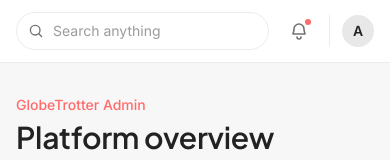
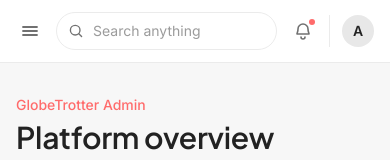
Before and after one commit to RajRathore1/odoo-ldce-hackathon-26, a Next.js app in the folder Admin_Panel/: page / in a window 390 px wide. Shown: the top 160 px of the page. Built offline with nearby package versions, Linux system fonts and the light colour scheme.

Commit message:
fix: add mobile nav drawer to admin panel so sections stay reachable below lg breakpoint

```diff
--- a/Admin_Panel/src/components/admin-shell.tsx
+++ b/Admin_Panel/src/components/admin-shell.tsx
@@ -1,5 +1,6 @@
 "use client";
 
+import { useState } from "react";
 import {
   ActivityIcon,
   BellIcon,
@@ -29,6 +30,26 @@ function GlobeMark() {
   );
 }
 
+function MenuIcon({ open }: { open: boolean }) {
+  return (
+    <svg
+      viewBox="0 0 20 20"
+      fill="none"
+      stroke="currentColor"
+      strokeWidth="1.8"
+      strokeLinecap="round"
+      className="size-5"
+      aria-hidden
+    >
+      {open ? (
+        <path d="m5 5 10 10M15 5 5 15" />
+      ) : (
+        <path d="M3 6h14M3 10h14M3 14h14" />
+      )}
+    </svg>
+  );
+}
+
 const navItems = [
   { id: "overview", label: "Overview", icon: DashboardIcon },
   { id: "cities", label: "Cities", icon: MapPinIcon },
@@ -39,6 +60,7 @@ const navItems = [
 
 export function AdminShell({ children }: { children: React.ReactNode }) {
   const activeId = useActiveSection(navItems.map((item) => item.id));
+  const [mobileNavOpen, setMobileNavOpen] = useState(false);
 
   return (
     <div className="flex min-h-screen bg-subtle">
@@ -84,7 +106,18 @@ export function AdminShell({ children }: { children: React.ReactNode }) {
       </aside>
 
       <div className="min-w-0 flex-1">
-        <header className="sticky top-0 z-10 flex items-center gap-3 border-b border-border bg-surface/95 px-4 py-3 backdrop-blur sm:gap-4 sm:px-6">
+        <header className="sticky top-0 z-20 border-b border-border bg-surface/95 backdrop-blur">
+          <div className="flex items-center gap-2 px-4 py-3 sm:gap-4 sm:px-6">
+            <button
+              type="button"
+              onClick={() => setMobileNavOpen((current) => !current)}
+              aria-label="Toggle navigation"
+              aria-expanded={mobileNavOpen}
+              className="-ml-1 rounded-lg p-2 text-text-muted transition-colors hover:bg-bg lg:hidden"
+            >
+              <MenuIcon open={mobileNavOpen} />
+            </button>
+
             <div className="relative max-w-sm flex-1">
               <SearchIcon className="pointer-events-none absolute top-1/2 left-3 size-4 -translate-y-1/2 text-text-muted" />
               <input
@@ -113,6 +146,32 @@ export function AdminShell({ children }: { children: React.ReactNode }) {
                 <p className="text-xs text-text-muted">Super admin</p>
               </div>
             </div>
+          </div>
+
+          {mobileNavOpen && (
+            <nav className="space-y-1 border-t border-border bg-surface px-4 py-3 lg:hidden">
+              {navItems.map((item) => {
+                const active = item.id === activeId;
+                return (
+                  <a
+                    key={item.id}
+                    href={`#${item.id}`}
+                    onClick={() => setMobileNavOpen(false)}
+                    aria-current={active ? "true" : undefined}
+                    className={cn(
+                      "flex items-center gap-3 rounded-xl px-3 py-2.5 text-sm font-medium transition-colors",
+                      active
+                        ? "bg-primary/8 text-primary"
+                        : "text-text-muted hover:bg-bg hover:text-text",
+                    )}
+                  >
+                    <item.icon className="size-4" />
+                    {item.label}
+                  </a>
+                );
+              })}
+            </nav>
+          )}
         </header>
 
         <main className="mx-auto w-full max-w-6xl px-4 py-8 sm:px-6 sm:py-10">
```
Lines whose indentation alone changed are shown as unchanged.
